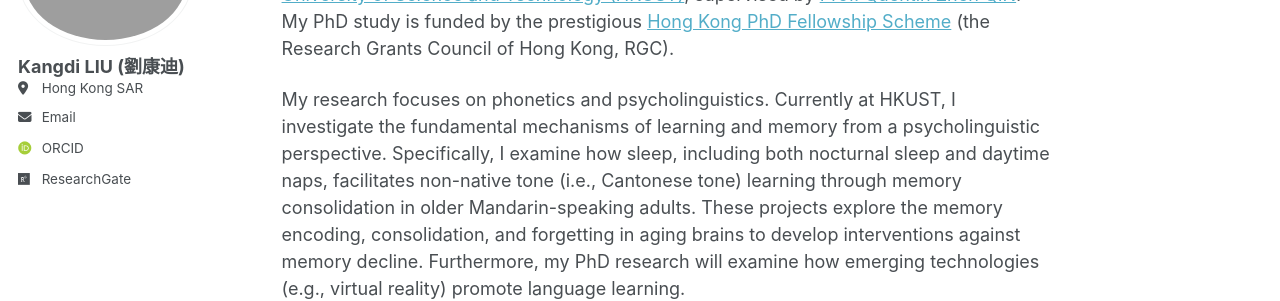
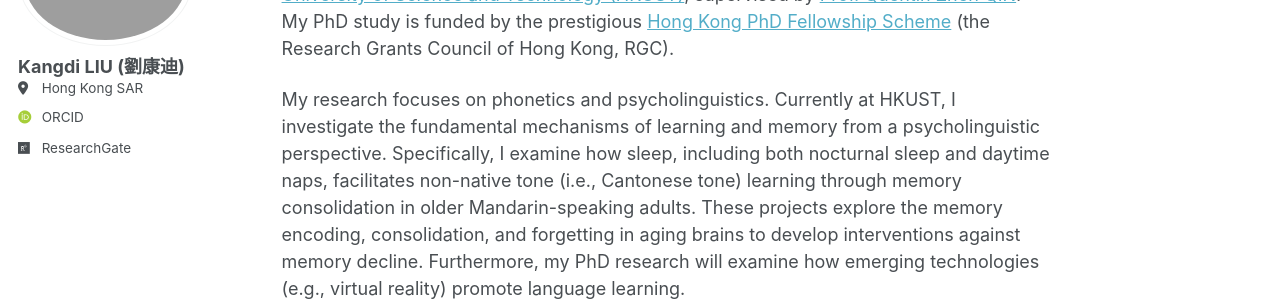
Before and after one commit to kliubc2025/kliubc.github.io, a Jekyll site: the page built from _pages/about.md, in a window 1280 px wide. Shown: the part 187-488 px from the top of the page. Built offline with Jekyll 4.4.1, drawn with Linux system fonts in a browser that asks for light colours; some web fonts are replaced; a script that is not in the unit is left out.

Commit message:
Update _config.yml

```diff
--- a/_config.yml
+++ b/_config.yml
@@ -29,7 +29,7 @@ author:
 
   location         : "Hong Kong SAR"
   uri              : # URL
-  email            : "kliubc@connect.ust.hk"
+  # email            : "kliubc@connect.ust.hk"
 
   # Academic websites
   researchgate     : "https://www.researchgate.net/profile/Kangdi-Liu"
```
